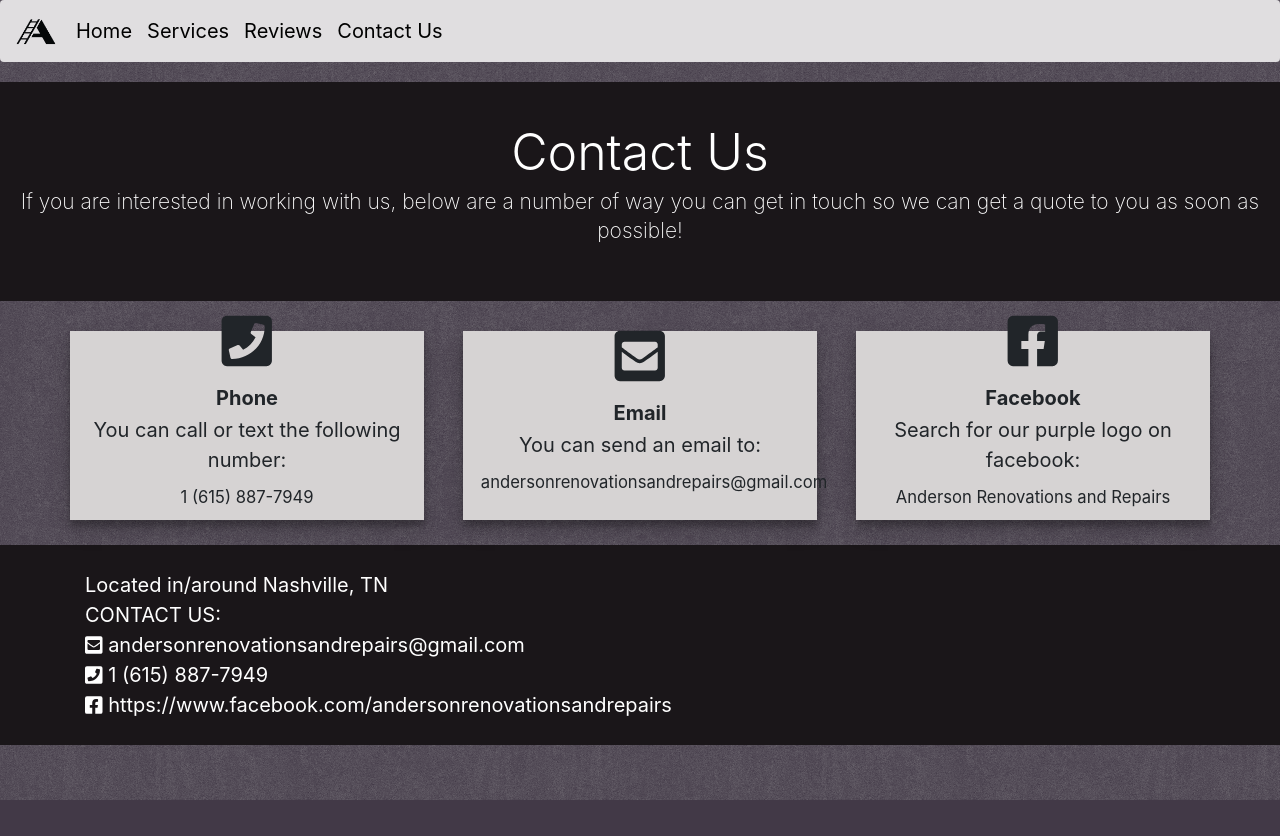
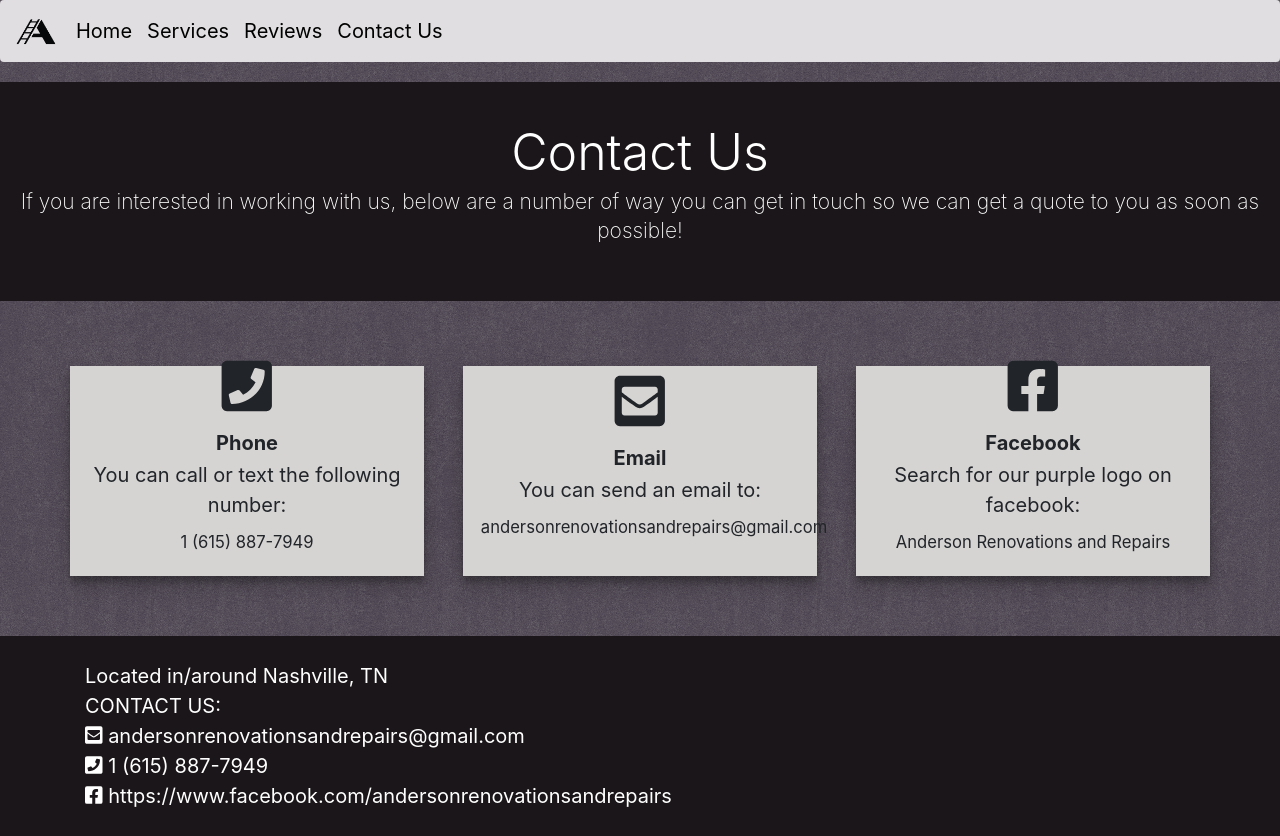
Before and after one commit to anderam17/anderson-renovations-repairs, a React (Create React App) app: page /contact in a window 1280 px wide. Before the commit the page ends 800 px from the top, so only its background shows below. Built offline with nearby package versions, Linux system fonts and the light colour scheme.

Commit message:
fixed styling on contact bar

```diff
--- a/src/Components/ContactContainer/ContactContainer.css
+++ b/src/Components/ContactContainer/ContactContainer.css
@@ -1,13 +1,15 @@
 .contact-container{
     width: 90%;
+    height: 70%;
     margin: 10px 10px;
     display: flex;
     flex-direction: row;
     justify-content: space-around;
 }
 .row{
-    height: 250px;
+    height: 300px !important;
     display: flex;
     justify-content: center;
+    align-items: center;
     margin-bottom: 15px;
 }
```
